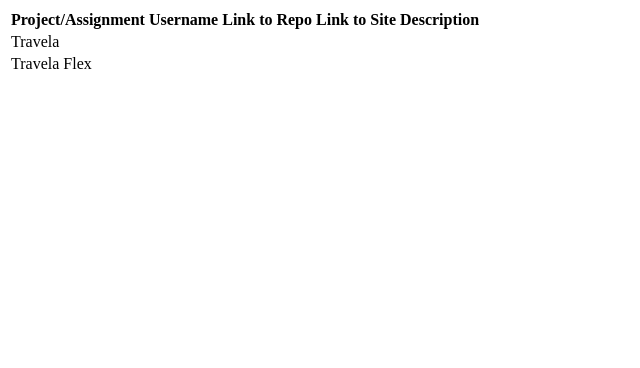
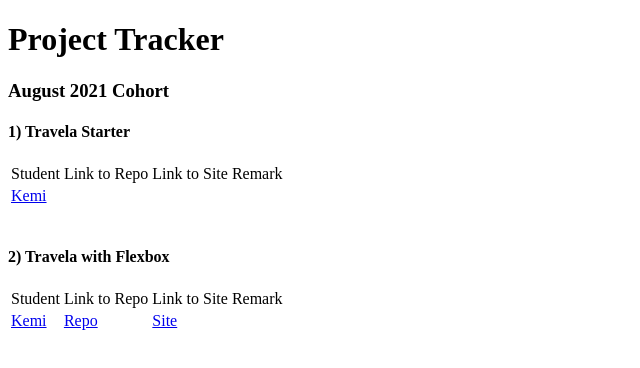
Before and after one commit to Tribesquare-Accelerate/August2021Projects, a plain HTML site: page index.html in a window 1280 px wide. Shown: the whole page, without its empty margins (0-640 px from the left). Drawn offline with Linux system fonts and the light colour scheme.

Commit message:
reorganised project

```diff
--- a/index.html
+++ b/index.html
@@ -7,32 +7,48 @@
     <title>August 2021 Cohort Project Tracker</title>
 </head>
 <body>
+    <h1>Project Tracker</h1>
+    <h3>August 2021 Cohort</h3>
+    <h4>1) Travela Starter</h4>
     <table>
         <thead>
             <tr>
-                <th>Project/Assignment</th>
-                <th>Username</th>
-                <th>Link to Repo</th>
-                <th>Link to Site</th>
-                <th>Description</th>
+                <td>Student</td>
+                <td>Link to Repo</td>
+                <td>Link to Site</td>
+                <td>Remark</td>
             </tr>
         </thead>
         <tbody>
             <tr>
-                <td>Travela</td>
-                <td></td>
-                <td></td>
-                <td></td>
-                <td></td>
-            </tr>
-            <tr>
-                <td>Travela Flex</td>
-                <td></td>
+                <td><a href="https://github.com/Khemmie-Ray" target="_blank">Kemi</a></td>
                 <td></td>
                 <td></td>
                 <td></td>
             </tr>
         </tbody>
     </table>
+
+    <br>
+
+    <h4>2) Travela with Flexbox</h4>
+    <table>
+        <thead>
+            <tr>
+                <td>Student</td>
+                <td>Link to Repo</td>
+                <td>Link to Site</td>
+                <td>Remark</td>
+            </tr>
+        </thead>
+        <tbody>
+            <tr>
+                <td><a href="https://github.com/Khemmie-Ray" target="_blank">Kemi</a></td>
+                <td><a href="https://github.com/Khemmie-Ray/Travella.flexbox.git" target="_blank">Repo</a></td>
+                <td><a href="https://khemmie-ray.github.io/Travella.flexbox" target="_blank">Site</a></td>
+                <td></td>
+            </tr>
+        </tbody>
+    </table>
 </body>
 </html>
```
